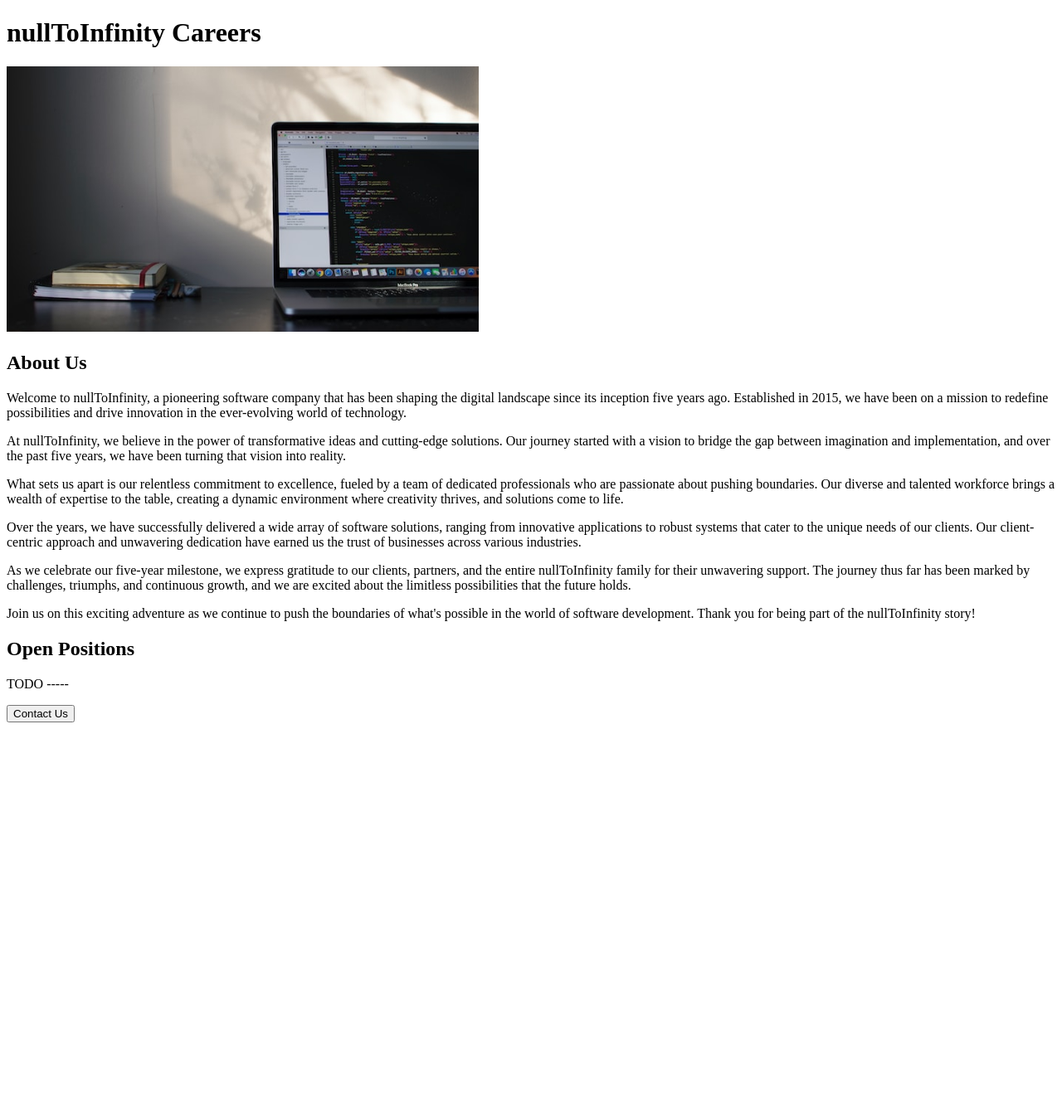
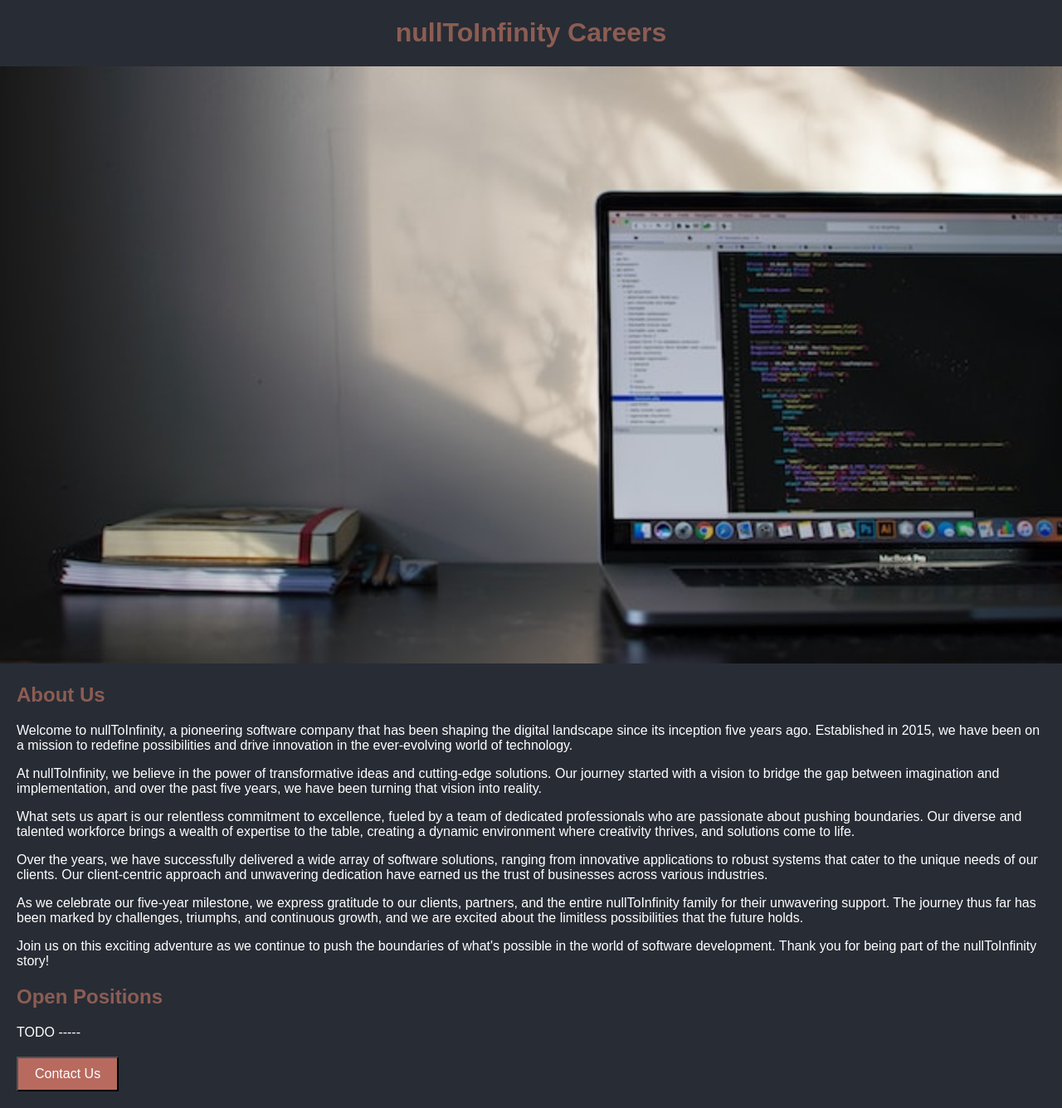
Before and after one commit to abdullahmoosa/careers-website-v2, a Flask app: page / in a window 1280 px wide. Shown: the whole page at 83% size. Before the commit the page ends 871 px from the top, so only its background shows below. Run offline with Flask 3, Linux system fonts and the light colour scheme.

Commit message:
Added CSS

```diff
--- /dev/null
+++ b/static/stylesheets/style.css
@@ -0,0 +1,38 @@
+/* styles.css */
+
+body {
+    background-color: #282c35; /* Dark background color */
+    color: #ffffff; /* White text color */
+    font-family: 'Arial', sans-serif;
+    margin: 0;
+    padding: 0;
+}
+
+h1, h2 {
+    color: rgb(139, 93, 83); /* Light blue heading color */
+}
+
+.text-center {
+    text-align: center;
+}
+
+section {
+    margin: 20px;
+}
+
+img {
+    width: 100%;
+    height: auto;
+}
+
+button {
+    background-color: #b86a5f; /* Light blue button color */
+    color: #ffffff; /* White text color */
+    padding: 10px 20px;
+    font-size: 16px;
+    cursor: pointer;
+}
+
+button:hover {
+    background-color: #371818; /* Darker blue on hover */
+}
--- a/templates/home.html
+++ b/templates/home.html
@@ -3,13 +3,17 @@
     <head>
         <meta charset="UTF-8">
         <meta name="viewport" content="width=device-width, initial-scale=1.0">
+        <link rel="stylesheet" href="{{ url_for('static', filename='stylesheets/style.css') }}" />
+
         <link rel="icon" href="{{ url_for('static', filename='job.ico') }}" type="image/x-icon">
-        <title>Careers</title>
+
+        <title>nullToInfinity Careers</title>
     </head>
     <body>
-        <h1>
+        <h1 class ="text-center">
             nullToInfinity Careers
         </h1>
+
         <img src="../static/banner.jpg" height="320px">
         <section id="about-us">
             <h2>About Us</h2>
```
